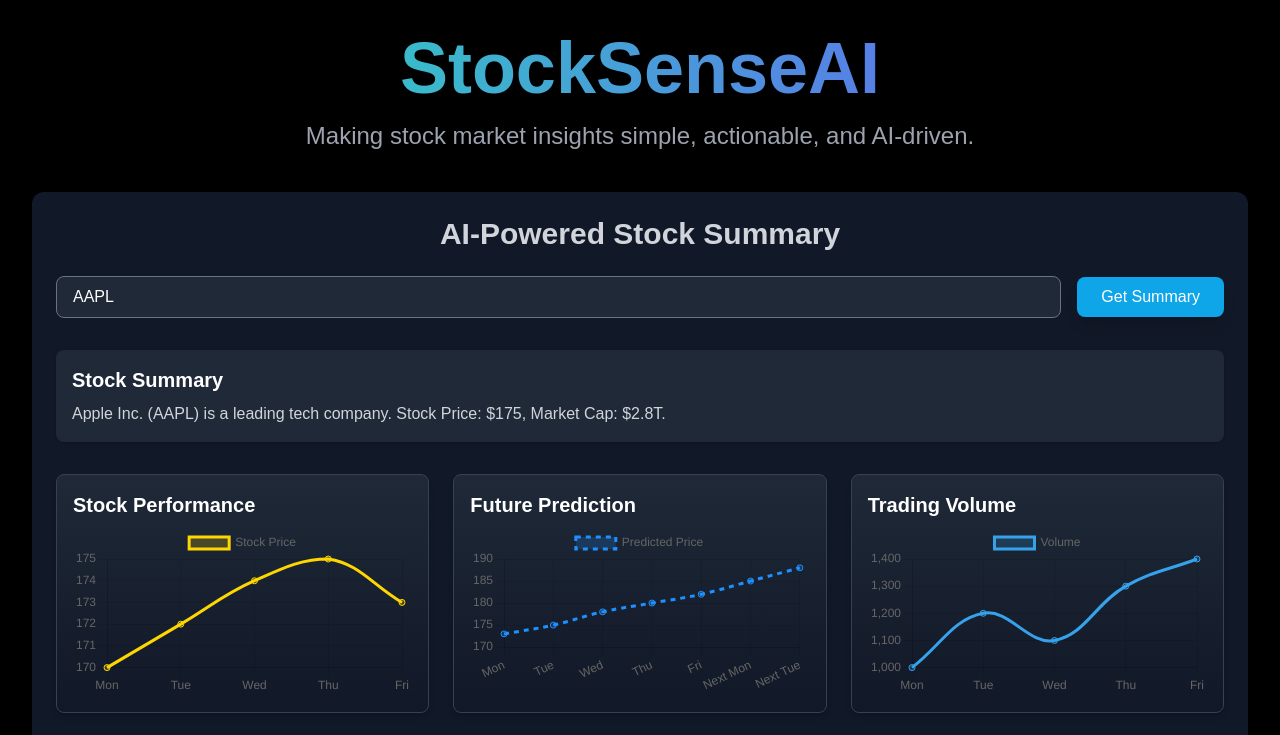
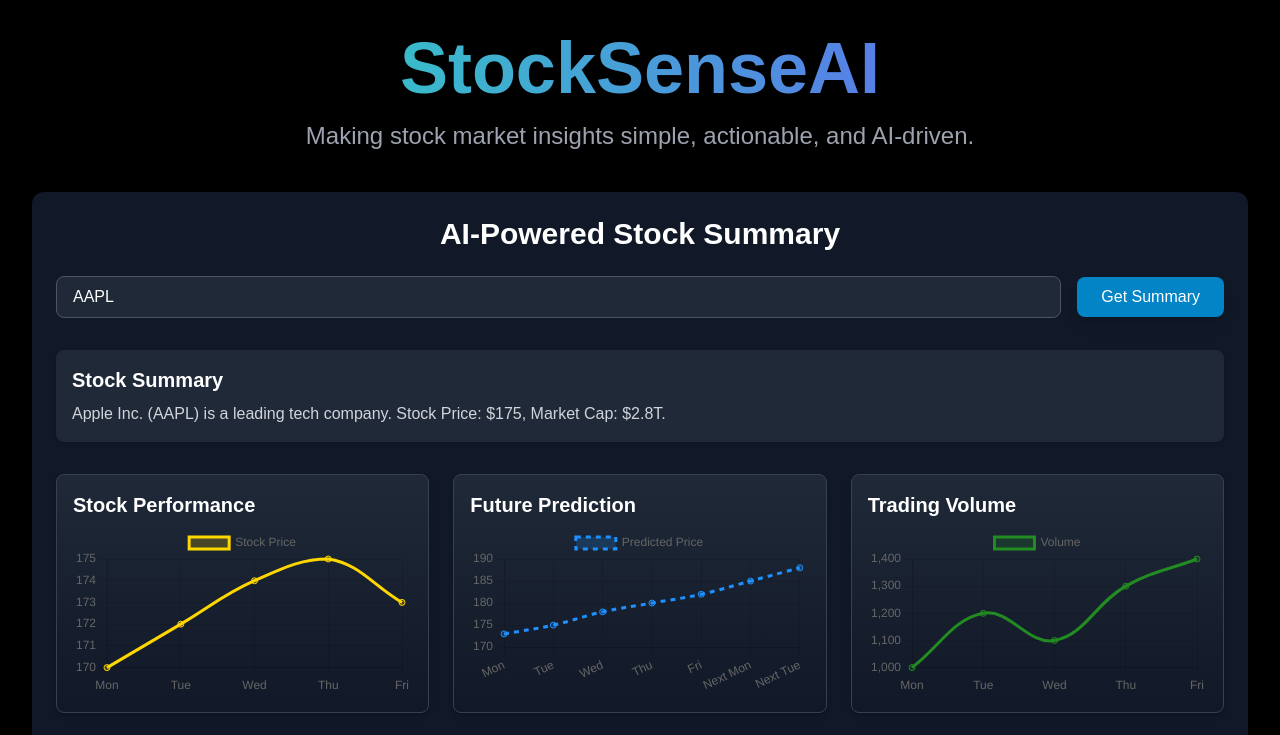
Before and after one commit to kalashvasaniya/stock-sense-ai, a Next.js app: page / in a window 1280 px wide. Shown: the top 735 px of the page. Built offline with nearby package versions, Linux system fonts and the light colour scheme.

Commit message:
Update page.js

```diff
--- a/app/Components/StockSummary/page.js
+++ b/app/Components/StockSummary/page.js
@@ -56,7 +56,7 @@ export default function StockSummary() {
 
     return (
         <div className="mx-auto p-6 bg-gray-900 rounded-xl shadow-lg">
-            <h1 className="md:text-3xl text-2xl font-semibold text-center text-gray-300">
+            <h1 className="md:text-3xl text-2xl font-semibold text-center text-white">
                 AI-Powered Stock Summary
             </h1>
 
@@ -66,11 +66,11 @@ export default function StockSummary() {
                     placeholder="Enter stock symbol (e.g., AAPL)"
                     value={stockSymbol}
                     onChange={(e) => setStockSymbol(e.target.value)}
-                    className="flex-1 px-4 py-2 w-full rounded-lg border border-gray-500 bg-gray-800 text-white focus:outline-none focus:ring-2 focus:ring-yellow-500"
+                    className="flex-1 px-4 py-2 w-full rounded-lg border border-gray-600 bg-gray-800 text-white focus:outline-none focus:ring-2 focus:ring-yellow-500"
                 />
                 <button
                     onClick={fetchSummary}
-                    className={`px-6 py-2 rounded-lg bg-sky-500 text-white font-medium shadow-lg transition  ${loading ? "opacity-50 cursor-not-allowed" : ""}`}
+                    className={`px-6 py-2 rounded-lg bg-sky-600 text-white font-medium shadow-lg transition ${loading ? "opacity-50 cursor-not-allowed" : ""}`}
                     disabled={loading}
                 >
                     {loading ? "Loading..." : "Get Summary"}
@@ -116,18 +116,18 @@ export default function StockSummary() {
                                                 borderColor: [
                                                     "#FFD700", // Gold
                                                     "#1E90FF", // Royal Blue
-                                                    "rgba(54, 162, 235, 1)",
-                                                    "rgba(255, 159, 64, 1)",
-                                                    "rgba(153, 102, 255, 1)",
-                                                    "rgba(75, 192, 192, 1)",
+                                                    "#228B22", // Forest Green
+                                                    "#FF6347", // Tomato
+                                                    "#8A2BE2", // Blue Violet
+                                                    "#20B2AA", // Light Sea Green
                                                 ][index],
                                                 backgroundColor: [
                                                     "rgba(255, 215, 0, 0.2)", // Gold
                                                     "rgba(30, 144, 255, 0.2)", // Royal Blue
-                                                    "rgba(54, 162, 235, 0.2)",
-                                                    "rgba(255, 159, 64, 0.2)",
-                                                    "rgba(153, 102, 255, 0.2)",
-                                                    "rgba(75, 192, 192, 0.2)",
+                                                    "rgba(34, 139, 34, 0.2)", // Forest Green
+                                                    "rgba(255, 99, 71, 0.2)", // Tomato
+                                                    "rgba(138, 43, 226, 0.2)", // Blue Violet
+                                                    "rgba(32, 178, 170, 0.2)", // Light Sea Green
                                                 ][index],
                                                 tension: 0.4,
                                                 ...(index === 1 && { borderDash: [5, 5] }), // Dash pattern for predictions
@@ -140,7 +140,6 @@ export default function StockSummary() {
                 )}
             </div>
         </div>
-
     );
 
     async function getStockSummary(stockSymbol) {
```
